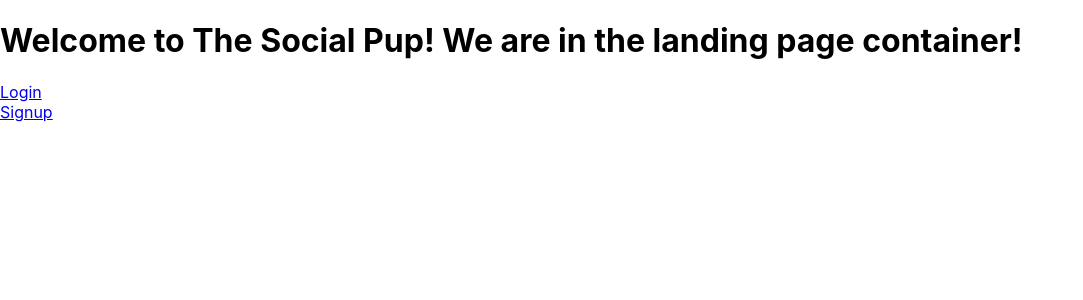
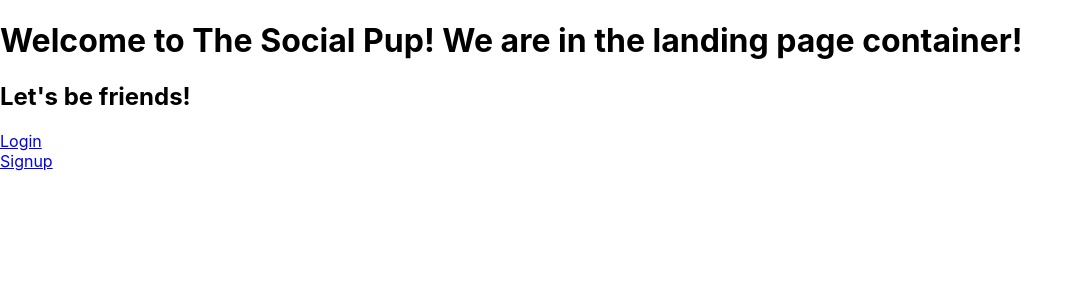
Before and after one commit to lisellelogan/the-social-pup-frontend, a React (Create React App) app: page / in a window 1280 px wide. Shown: the top 300 px of the page, without its empty margins (0-1083 px from the left). Built offline with nearby package versions, Linux system fonts and the light colour scheme.

Commit message:
add description of app

```diff
--- a/src/containers/LandingPageContainer.js
+++ b/src/containers/LandingPageContainer.js
@@ -6,6 +6,7 @@ class LandingPageContainer extends Component {
         return(
             <div>
                 <h1>Welcome to The Social Pup! We are in the landing page container!</h1>
+                <h2>Let's be friends!</h2>
                 <NavBarLanding />
             </div>
         )
```
